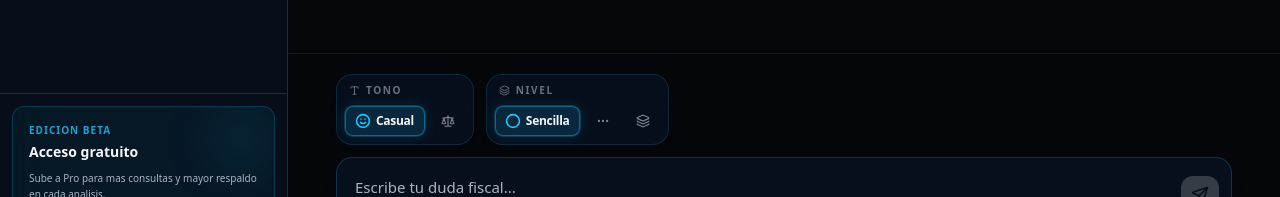
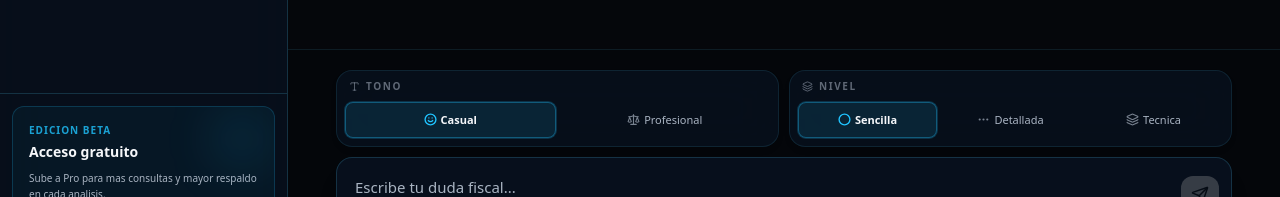
Before and after one commit to Erickddp/EDDP-SAS, a Next.js app in the folder front/: page /chat in a window 1280 px wide. Shown: the part 528-725 px from the top of the page. Built offline with nearby package versions, Linux system fonts and the light colour scheme; no server answers.

Commit message:
feat: implement defensive JSON parsing and improve chat UI rendering

```diff
--- a/front/app/api/chat-v2/route.ts
+++ b/front/app/api/chat-v2/route.ts
@@ -136,15 +136,16 @@ export async function POST(req: Request) {
             messages: [
                 {
                     role: "system",
-                    content: `Eres MyFiscal Orchestrator V2. Eres un experto fiscal mexicano con acceso a herramientas.
-Perfil del usuario: ${userProfile}.
+                    content: `Eres un estratega fiscal. Perfil del usuario: ${userProfile}.
 
-# INSTRUCCIONES ESTRICTAS:
-1. Analiza la consulta del usuario.
-2. Si es una duda muy general, un saludo o cortesía, USA la herramienta 'Respuesta_Basica'.
-3. Si la consulta involucra cálculos, fechas, deducciones, ISR, IVA, IMSS, multas o CUALQUIER interpretación de la ley, USA PRIMERO la herramienta 'Busqueda_Fiscal_Profunda' para buscar en la base de datos de MyFiscal.
-4. NUNCA inventes artículos de ley.
-5. Al finalizar tu análisis y respuesta de la duda, DEBES responder en formato JSON puro respetando la estructura 'StructuredAnswer' (que incluye sumario, explicacion detallada, etc.).`
+REGLAS DE ORQUESTACIÓN ESTRICTA:
+1. Si el usuario saluda o hace preguntas no legales, responde de manera cortés y directa SIN usar herramientas de búsqueda.
+2. Usa la herramienta 'Busqueda_Fiscal_Profunda' ÚNICAMENTE si la consulta requiere análisis normativo, cálculo de impuestos o defensa legal.
+3. TU RESPUESTA FINAL SIEMPRE DEBE SER UN OBJETO JSON VÁLIDO QUE CUMPLA CON LA ESTRUCTURA 'StructuredAnswer' (incluyendo summary, foundation, scenarios, etc.). No devuelvas texto plano, incluso para saludos.
+
+Ejemplo simple de saludo:
+{"summary": "Hola, soy MyFiscal. ¿En qué te puedo ayudar hoy con tus temas fiscales?", "foundation": [], "scenarios": [], "consequences": [], "certainty": "Sistema", "disclaimer": ""}
+`
                 },
                 ...((body.history || []).map((m: any) => ({ role: m.role, content: m.content }))),
                 {
@@ -153,16 +154,6 @@ Perfil del usuario: ${userProfile}.
                 }
             ],
             tools: {
-                Respuesta_Basica: tool({
-                    description: 'Redacta un saludo, despedida, o clarificación general básica a una pregunta que no requiere buscar en las leyes de MyFiscal.',
-                    parameters: z.object({
-                        respuesta_corta: z.string().describe('Respuesta sugerida.'),
-                    }),
-                    // @ts-ignore
-                    execute: async (args: any) => {
-                        return { resultado: "Entendido, no usaré herramientas avanzadas.", contexto: args.respuesta_corta };
-                    },
-                }),
                 Busqueda_Fiscal_Profunda: tool({
                     description: 'Realiza una búsqueda profunda en la base de datos de jurisprudencia y leyes de MyFiscal para resolver dudas fiscales, contables, cálculos o deducciones.',
                     parameters: z.object({
@@ -206,7 +197,8 @@ Perfil del usuario: ${userProfile}.
                     }
                 })
             },
-            // maxSteps omitted for type compatibility
+            // @ts-ignore: maxSteps might not be in the type definition but works at runtime
+            maxSteps: 3,
             onFinish: async (completion) => {
                 try {
                     const finishTime = Date.now();
--- a/front/components/product/chat-controls.tsx
+++ b/front/components/product/chat-controls.tsx
@@ -1,6 +1,5 @@
 "use client";
 
-import { motion, AnimatePresence } from "framer-motion";
 import { cn } from "@/lib/utils";
 import {
     Smile,
@@ -38,9 +37,9 @@ export function ChatControls({
     ];
 
     return (
-        <div className="mb-3 grid gap-2 sm:flex sm:items-center sm:gap-3">
+        <div className="mb-2.5 grid gap-1.5 md:flex md:items-stretch md:gap-2.5">
             <ControlGroup label="Tono" icon={Type}>
-                <div className="grid flex-1 grid-cols-2 gap-1.5 sm:flex sm:flex-wrap">
+                <div className="grid grid-cols-2 gap-1">
                     {modes.map((m) => (
                         <OptionButton
                             key={m.id}
@@ -55,7 +54,7 @@ export function ChatControls({
             </ControlGroup>
 
             <ControlGroup label="Nivel" icon={Layers}>
-                <div className="grid flex-1 grid-cols-3 gap-1.5 sm:flex sm:flex-wrap">
+                <div className="grid grid-cols-3 gap-1">
                     {details.map((d) => (
                         <OptionButton
                             key={d.id}
@@ -82,8 +81,8 @@ function ControlGroup({
     children: React.ReactNode;
 }) {
     return (
-        <div className="rounded-2xl border border-border-glow/70 bg-bg-sec/85 p-2 shadow-md backdrop-blur-xl">
-            <div className="mb-2 flex items-center gap-1.5 px-1 text-[10px] font-bold uppercase tracking-[0.16em] text-text-sec/60">
+        <div className="rounded-xl border border-border-glow/60 bg-bg-sec/80 p-1.5 shadow-md backdrop-blur-xl md:flex-1 md:rounded-2xl md:p-2">
+            <div className="mb-1.5 flex items-center gap-1.5 px-0.5 text-[9px] font-bold uppercase tracking-[0.16em] text-text-sec/55 md:mb-2 md:px-1 md:text-[10px]">
                 <Icon size={11} />
                 <span>{label}</span>
             </div>
@@ -110,40 +109,23 @@ function OptionButton({
             onClick={onClick}
             title={tooltip}
             className={cn(
-                "relative flex min-h-10 items-center justify-center gap-1.5 rounded-xl px-2.5 py-2 text-center transition-all duration-300 group/btn sm:min-h-0 sm:justify-start sm:rounded-lg sm:py-1.5",
+                "relative flex min-h-9 items-center justify-center gap-1 rounded-lg px-2 py-1.5 text-center transition-all duration-200",
                 isSelected
-                    ? "border border-cyan-main/40 bg-cyan-main/15 text-text-main shadow-[0_0_15px_rgba(32,196,255,0.15)] ring-1 ring-cyan-main/20"
-                    : "text-text-sec hover:bg-bg-sec/80 hover:text-text-main"
+                    ? "border border-cyan-main/35 bg-cyan-main/12 text-text-main ring-1 ring-cyan-main/20"
+                    : "border border-transparent text-text-sec hover:border-border-glow hover:bg-bg-sec/70 hover:text-text-main"
             )}
         >
             <Icon
-                size={14}
+                size={13}
                 strokeWidth={isSelected ? 2.5 : 2}
                 className={cn(
-                    "transition-all duration-300",
-                    isSelected ? "scale-110 text-cyan-main" : "opacity-70 group-hover/btn:opacity-100"
+                    "transition-colors duration-200",
+                    isSelected ? "text-cyan-main" : "opacity-70"
                 )}
             />
-            <span className="text-[11px] font-semibold leading-none sm:hidden">{label}</span>
-
-            <AnimatePresence initial={false}>
-                {isSelected && (
-                    <motion.span
-                        initial={{ width: 0, opacity: 0 }}
-                        animate={{ width: "auto", opacity: 1 }}
-                        exit={{ width: 0, opacity: 0 }}
-                        className="hidden overflow-hidden whitespace-nowrap text-xs font-semibold tracking-tight sm:inline-block"
-                    >
-                        {label}
-                    </motion.span>
-                )}
-            </AnimatePresence>
-
-            {!isSelected && (
-                <div className="pointer-events-none absolute -top-8 left-1/2 z-50 hidden -translate-x-1/2 whitespace-nowrap rounded border border-border-glow bg-bg-main px-2 py-1 text-[10px] text-text-main opacity-0 shadow-xl transition-opacity group-hover/btn:opacity-100 sm:block">
-                    {label}
-                </div>
-            )}
+            <span className={cn("text-[11px] leading-none", isSelected ? "font-semibold" : "font-medium")}>
+                {label}
+            </span>
         </button>
     );
 }
--- a/front/components/product/chat-window.tsx
+++ b/front/components/product/chat-window.tsx
@@ -369,15 +369,23 @@ export function ChatWindow({
                 }
             }
 
-            // Final message processing
+            // Final message processing: try a strict parse first, then a more flexible one if it looks like JSON
             let finalContent: string | StructuredAnswer = fullText;
-            try {
-                // Check if fullText is a JSON string (for StructuredAnswer)
-                if (fullText.trim().startsWith('{')) {
-                    finalContent = JSON.parse(fullText);
+            const trimmed = fullText.trim();
+            if (trimmed.startsWith('{')) {
+                try {
+                    finalContent = JSON.parse(trimmed);
+                } catch {
+                    // If strict parse fails, try extracting just the JSON block
+                    const jsonMatch = trimmed.match(/\{[\s\S]*\}/);
+                    if (jsonMatch) {
+                        try {
+                            finalContent = JSON.parse(jsonMatch[0]);
+                        } catch {
+                            console.warn("Could not parse extracted JSON block:", jsonMatch[0]);
+                        }
+                    }
                 }
-            } catch {
-                console.warn("Final text was not JSON:", fullText);
             }
 
             const updatedAssistantMessage: Message = {
@@ -658,7 +666,7 @@ export function ChatWindow({
                 </div>
             </main>
 
-            <div className="flex-none border-t border-border-glow/60 bg-bg-main/90 px-3 pb-[calc(env(safe-area-inset-bottom)+0.75rem)] pt-3 backdrop-blur-xl md:px-6 md:py-5">
+            <div className="flex-none border-t border-border-glow/60 bg-bg-main/90 px-3 pb-[calc(env(safe-area-inset-bottom)+0.6rem)] pt-2 backdrop-blur-xl md:px-6 md:py-5">
                 <div className="relative mx-auto max-w-4xl">
                     <ChatControls
                         mode={mode}
```
Also changed, not shown: front/components/product/message-bubble.tsx (+48 -7 lines).
